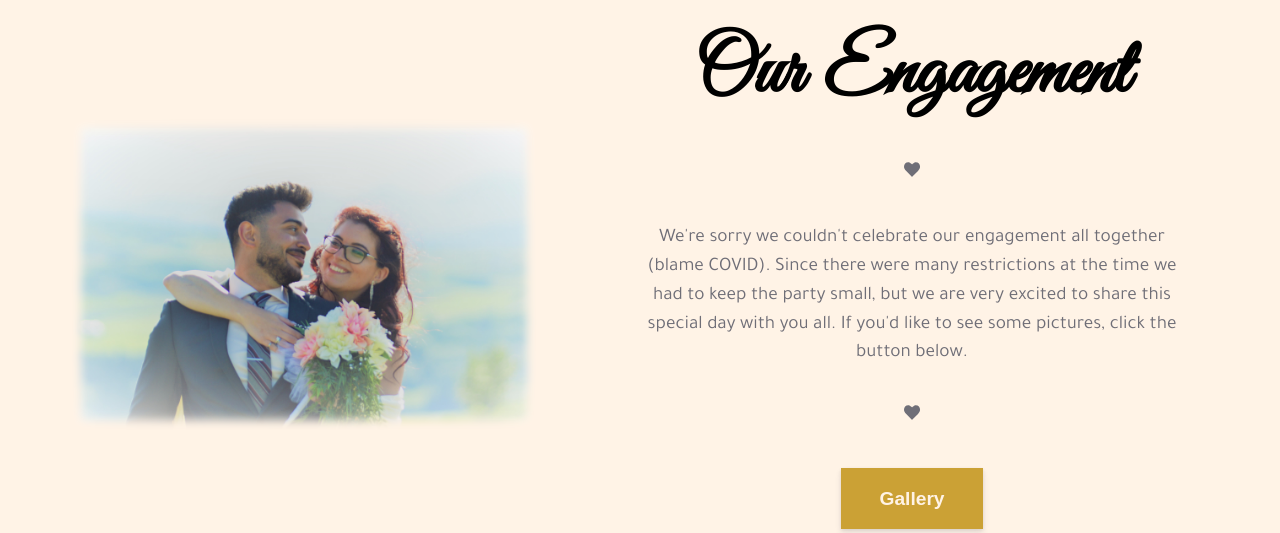
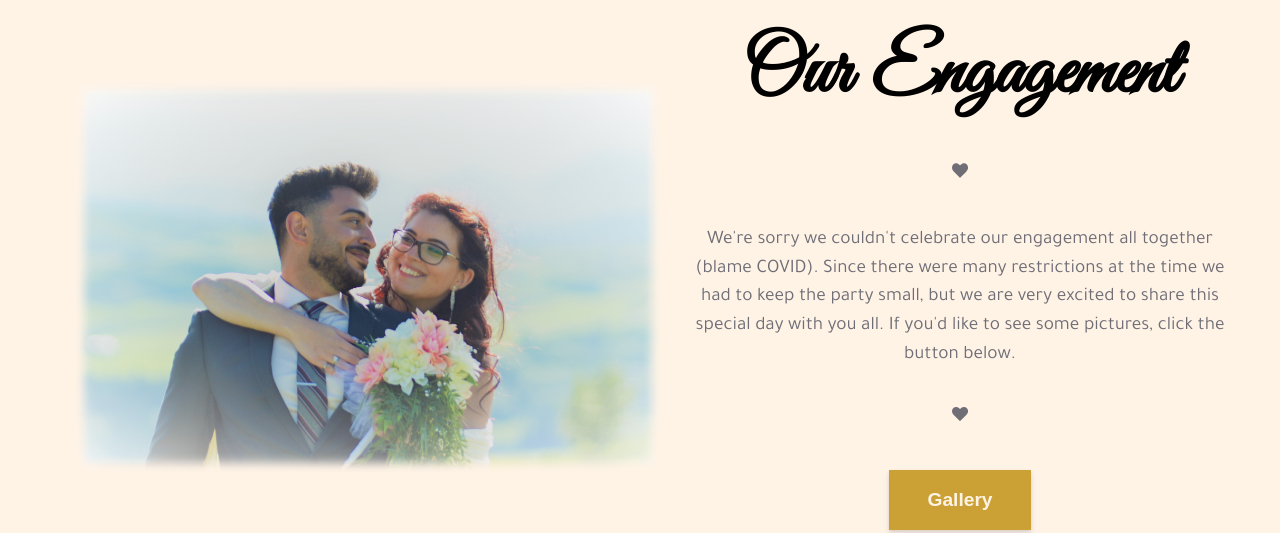
Before and after one commit to rsbaher/marco-regina, a Next.js app: page / in a window 1280 px wide. Shown: the part 874-1407 px from the top of the page. Built offline with nearby package versions, Linux system fonts and the light colour scheme.

Commit message:
update engagement section

```diff
--- a/components/OurStory.js
+++ b/components/OurStory.js
@@ -39,7 +39,7 @@ const SideImgDiv = styled.div`
   margin: auto;
 `
 const FadeContainer = styled.div`
-  width: 80%;
+  width: 95%;
 	position: absolute;
 	bottom: 0px;
 	top: 0px;
@@ -49,7 +49,7 @@ const FadeContainer = styled.div`
 `
 
 const SideImg = styled.img`
-  width: 80%;
+  width: 95%;
   margin-left: 10%;
   margin-top: 10%;
 `
@@ -58,11 +58,11 @@ export default function OurStory({ children }) {
     return (
         <>
           <DivContainer2>
-            <SideImgDiv>
+            <SideImgDiv style={{width: '95%'}}>
               <SideImg src="/img/engagement/FadedLaugh.JPG" />
               <FadeContainer></FadeContainer>
             </SideImgDiv>
-            <section style={styles.sideContent}>
+            <section style={{width: '95%'}}>
 
               <Subtitle >Our Engagement</Subtitle>
 
```
